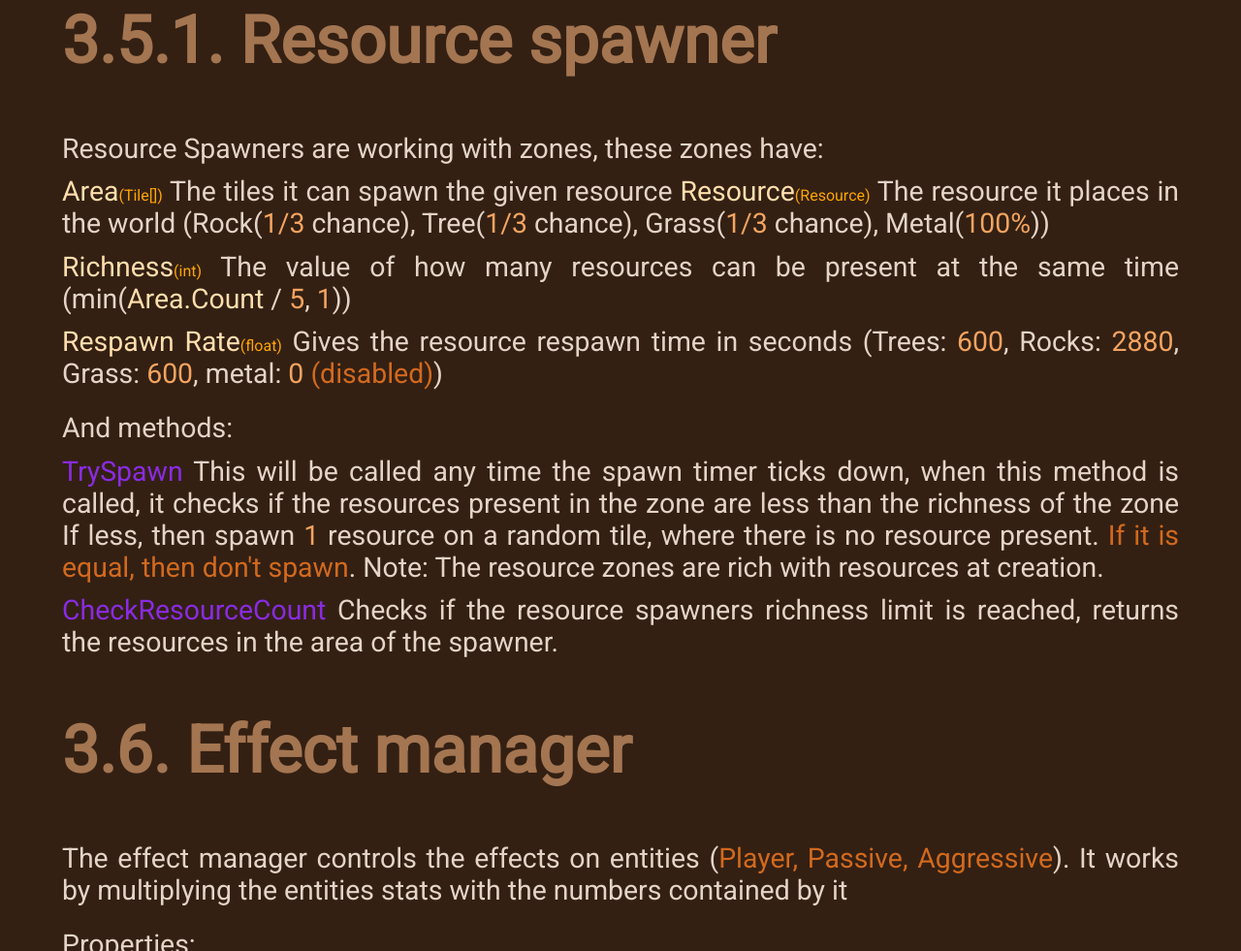
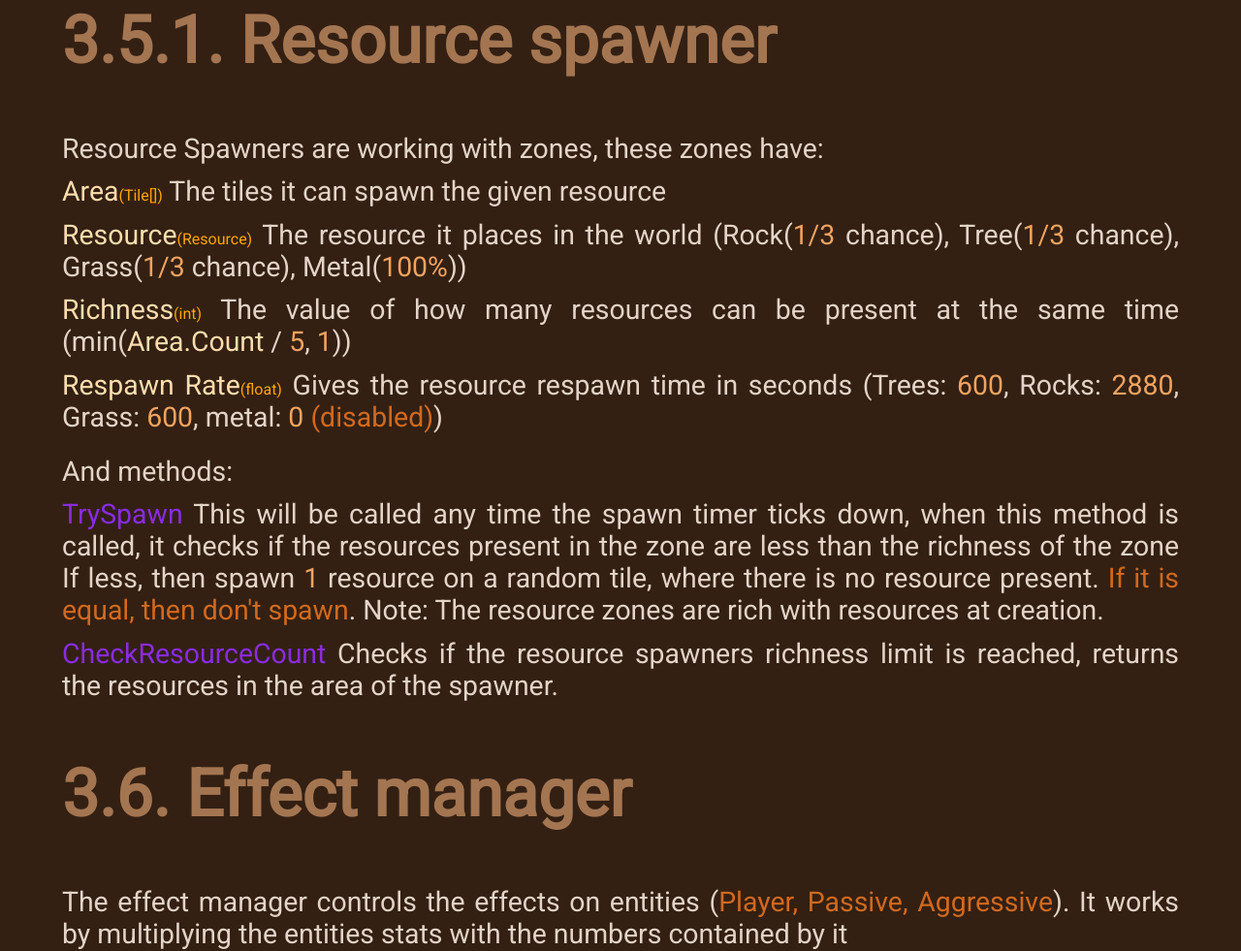
Before and after one commit to kukkkristof/SWTECHSZORP, a plain HTML site: page Other Pages/SRSEN.html in a window 1280 px wide. Shown: the part 7518-8499 px from the top of the page at 97% size. Drawn offline with Linux system fonts and the light colour scheme.

Commit message:
H4, H3 quick fix

```diff
--- a/Other Pages/SRSEN.html
+++ b/Other Pages/SRSEN.html
@@ -225,7 +225,7 @@
     Resource Spawners are working with zones, these zones have:
         <p class="SubParagraph">
         <vname> Area</vname><vType>(Tile[])</vType> The tiles it can spawn the given resource
-        <vname>Resource</vname><vtype>(Resource)</vtype> The resource it places in the world (Rock(<num>1/3</num> chance), Tree(<num>1/3</num> chance), Grass(<num>1/3</num> chance), Metal(<num>100%</num>))
+        <p class="SubParagraph"><vname>Resource</vname><vtype>(Resource)</vtype> The resource it places in the world (Rock(<num>1/3</num> chance), Tree(<num>1/3</num> chance), Grass(<num>1/3</num> chance), Metal(<num>100%</num>))
     <p class="SubParagraph">
         <vname>Richness</vname><vtype>(int)</vtype> The value of how many resources can be present at the same time (min(<vname>Area.Count</vname> / <num>5</num>, <num>1</num>))
     <p class="SubParagraph">
--- a/Styles/H4/AnalyticsDefault.css
+++ b/Styles/H4/AnalyticsDefault.css
@@ -4,7 +4,7 @@ body
     font-family: Roboto, sans-serif;
     color: navajowhite;
     font-size: 2rem;
-    margin: 20px;
+    margin: 0 0 0 50px;
     background: #332013;
     padding: 0;
     user-select: none;
```
